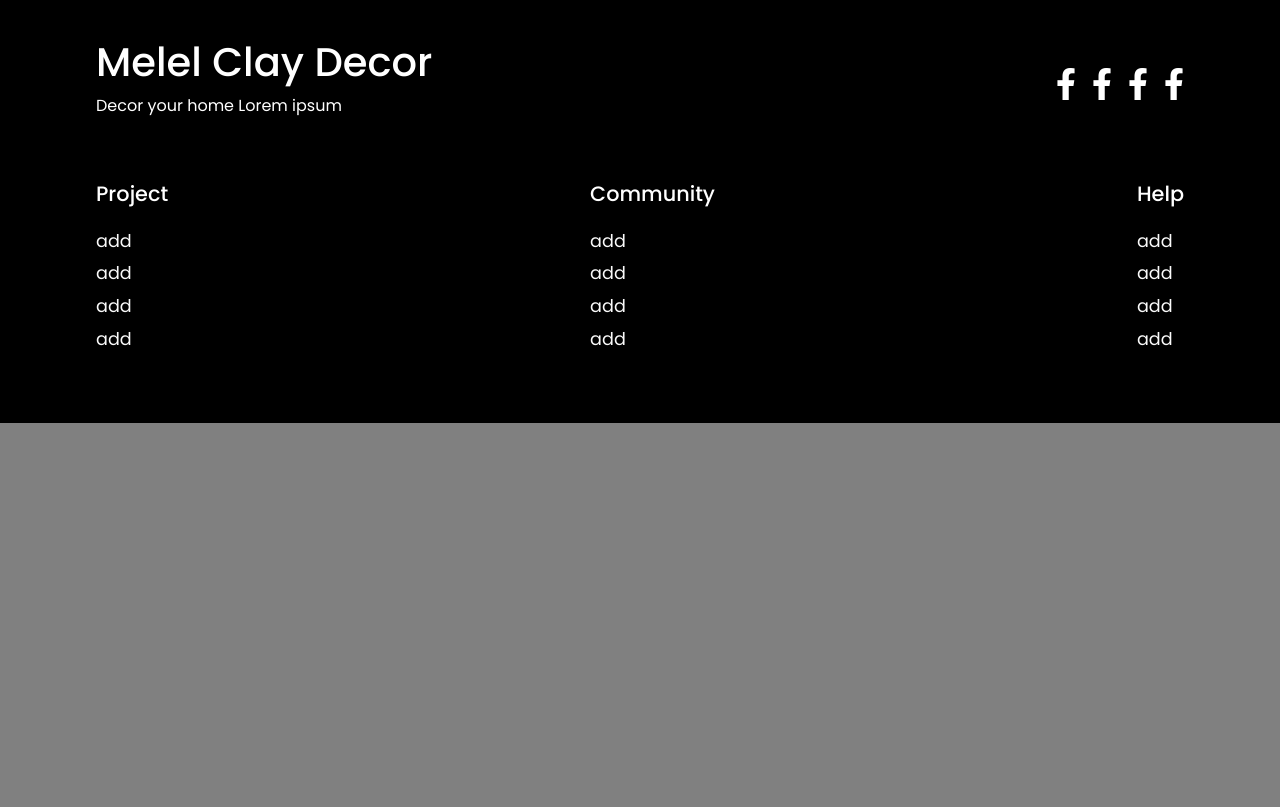
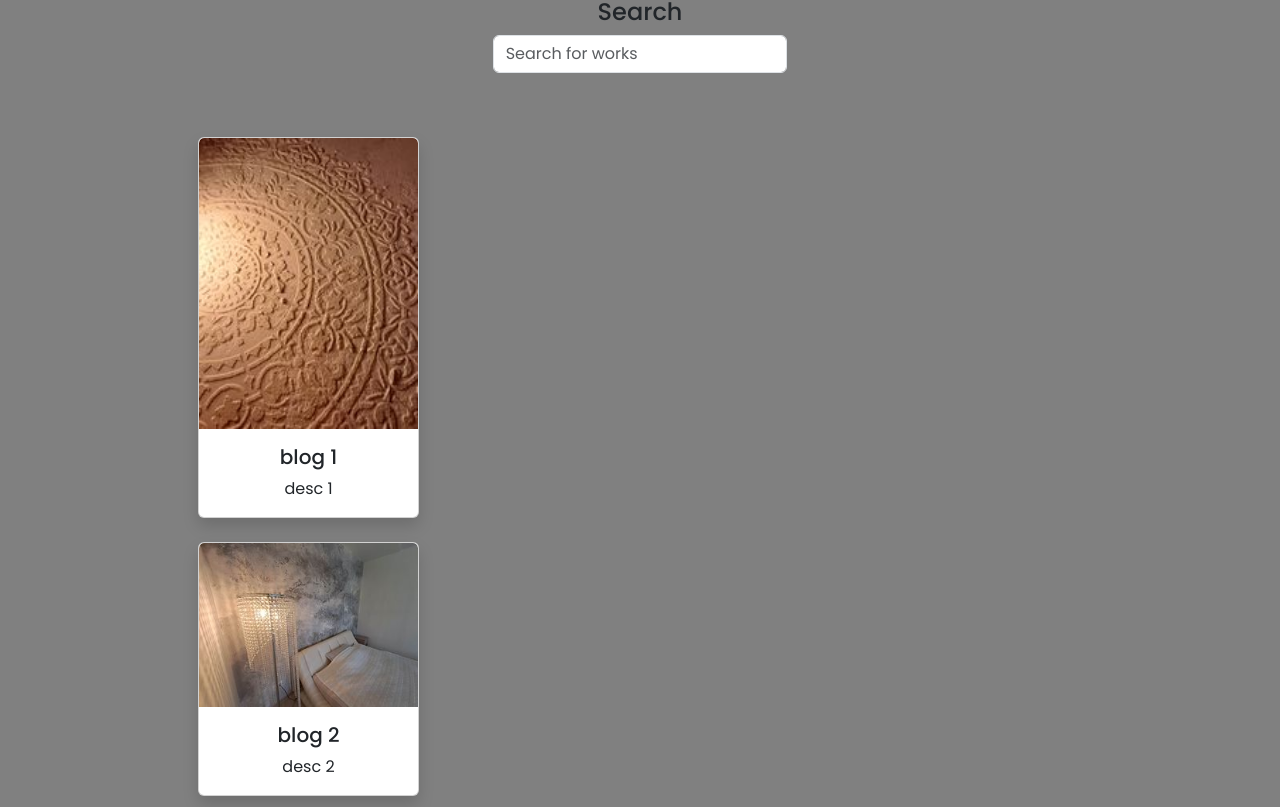
Before and after one commit to ModestasDeksnys/clay-web, a React (Create React App) app: page /service in a window 1280 px wide. Shown: the part 1573-2380 px from the top of the page. Before the commit the page ends 1996 px from the top, so only its background shows below. Built offline with nearby package versions, Linux system fonts and the light colour scheme.

Commit message:
Added Search tab in services

```diff
--- /dev/null
+++ b/src/SearchPage/Search.js
@@ -0,0 +1,51 @@
+import React, {useState} from 'react'
+import data from './data.js'
+import 'bootstrap/dist/css/bootstrap.min.css';
+
+
+const Search = () => {
+    const [filter, setFilter] = useState("");
+    const searchText = (event) => {
+        setFilter(event.target.value);
+    }
+    let dataSearch = data.cardData.filter(item => {
+        return Object.keys(item).some(key =>
+            item[key].toString().toLowerCase().includes(filter.toString().toLowerCase())
+        )
+    })
+    return (
+        <section className='py-4 container'>
+            <div className='row justify-content-center'>
+
+
+                <div className='col-12 mb-5'>
+                    <div className='mb-3 col-4 mx-auto text-center'>
+                        <label className='form-lable h4'>Search</label>
+                        <input className='form-control' type='text'
+                         placeholder='Search for works'
+                         value={filter}
+                         onChange={searchText.bind(this)}
+                            />
+                    </div>
+
+
+                </div>
+                </div>
+
+                {dataSearch.map((item, index) => {
+                    return (
+                <div className='col-11 col-md-6 col-lg-3 mx-0 mb-4' >
+                    <div className="card p-0 overflow-hidden h-100 shadow">
+                        <img src={item.img} className='card-img-top'/>
+                        <div className="card-body">
+                            <h5 className="card-title">{item.title}</h5>
+                            <p className="card-text">{item.desc}</p>
+                        </div>
+                    </div>
+                </div>
+            )
+        })}
+        </section>
+    )
+    }
+export default Search
--- /dev/null
+++ b/src/SearchPage/data.js
@@ -0,0 +1,56 @@
+import img1 from "../assets/1.jpg";
+import img2 from "../assets/2.jpg";
+import img3 from "../assets/3.jpg";
+import img4 from "../assets/4.jpg";
+import img5 from "../assets/5.jpg";
+import img6 from "../assets/6.jpg";
+import img7 from "../assets/7.jpg";
+
+const data = {
+    cardData:[
+        {
+            id: '1',
+            img: img1,
+            title: "blog 1",
+            desc: "desc 1"
+        },
+        {
+            id: '2',
+            img: img2,
+            title: "blog 2",
+            desc: "desc 2"
+        },
+        {
+            id: '3',
+            img: img3,
+            title: "blog 3",
+            desc: "desc 3"
+        },
+        {
+            id: '4',
+            img: img4,
+            title: "blog 4",
+            desc: "desc 4"
+        },
+        {
+            id: '5',
+            img: img5,
+            title: "blog 5",
+            desc: "desc 5"
+        },
+        {
+            id: '6',
+            img: img6,
+            title: "blog 6",
+            desc: "desc 6"
+        },
+        {
+            id: '7',
+            img: img7,
+            title: "blog 7",
+            desc: "desc 7"
+        }
+    ]
+
+}
+export default data;
--- a/src/routes/Service.js
+++ b/src/routes/Service.js
@@ -3,10 +3,7 @@ import Navbar from '../components/Navbar';
 import AboutImg from "../assets/2.jpg";
 import Footer from '../components/Footer';
 import Services from '../components/Service';
-// import Shop from '../ShoppingCart/Shop';
-// import data from "../ShoppingCart/data";
-// import Basket from '../ShoppingCart/Basket';
-import { useState } from 'react';
+import Search from '../SearchPage/Search';
 
 function Service () {
 
@@ -22,8 +19,8 @@ function Service () {
             btnClass="hide"
             />
             <Services />
-            {/* <Shop onAdd={onAdd} products={products} ></Shop>
-            <Basket onAdd={onAdd}cartItems={cartItems}></Basket> */}
+            <Search />
+
             <Footer/>
         </div>
     );
```
Also changed, not shown: src/SearchPage/SearchApp.js (added, +14 -0 lines).
